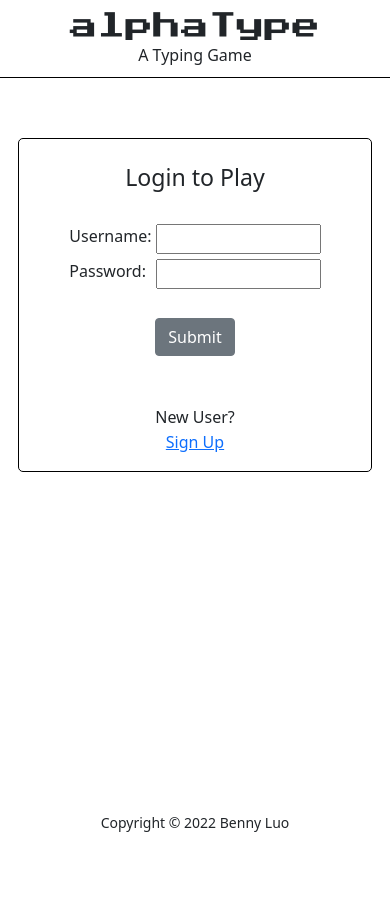
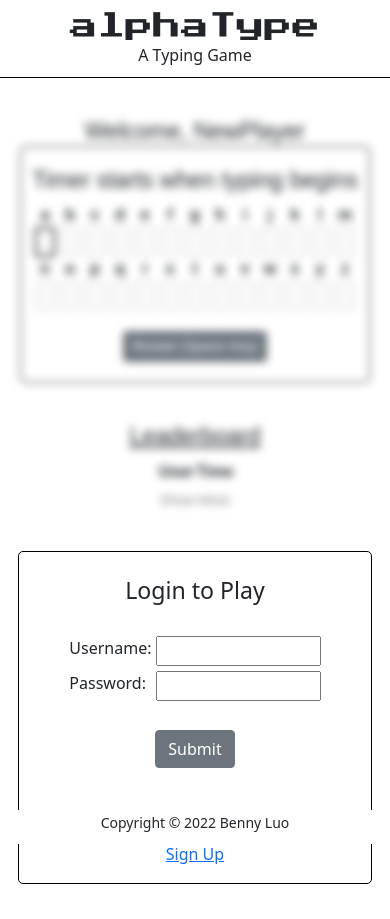
Before and after one commit to alphaType-benny/alphatype-ui, a React (Create React App) app: page / in a window 390 px wide. Before the commit the page ends 844 px from the top, so only its background shows below. Built offline with nearby package versions, Linux system fonts and the light colour scheme; no server answers.

Commit message:
Added blurred logged out state

```diff
--- a/src/App.css
+++ b/src/App.css
@@ -48,7 +48,7 @@
   margin: 0;
 }
 
-@media (min-width: 376px){
+@media (min-width: 1025px) {
   .mainContainer {
     font-family: 'Krub', sans-serif;
     display: grid;
@@ -66,6 +66,7 @@
     grid-column: 2/3;
     grid-row: 1/2;
     padding: 20px 50px 10px;
+    justify-self: stretch;
   }
 
   .left-display {
@@ -96,7 +97,7 @@
     width: 25px;
   }
 
-  .inputStyle{
+  .letterInput{
     width: 22px;
     text-align: center;
   }
@@ -114,13 +115,95 @@
     justify-content: center;
   }
 
-  .logoutButton{
-    border: none;
+  .logoutWeb{
+    margin: 20px;
+  }
+
+  .logoutMobile{
+    display: none;
+  }
+}
+
+@media (min-width: 376px) and (max-width: 1024px){
+  .mainContainer {
+    font-family: 'Krub', sans-serif;
+    display: grid;
+    padding: 0 10px 35px;
+    margin: auto;
+    width: 525px;
+    grid-template-columns: 1;
+    grid-template-rows: 3;
+
+  }
+
+  .ctr-display {
+    border: 1px black solid;
+    border-radius: 5px;
+    padding: 20px 0;
+    grid-column: 1;
+    grid-row: 2/3;
+  }
+
+  .left-display {
+    grid-column: 1;
+    grid-row: 1/2;
+  }
+
+  .right-display {
+    grid-column: 1;
+    grid-row: 3/4;
+    padding-top: 0px;
+  }
+
+  .notifFlex{
+    height: 40px;
+  }
+
+  .letterInputFlex{
+    display: flex;
+    justify-content: center;
+  }
+
+  .letterInputSpan{
+    width: 25px;
+  }
+
+  .letterInput{
+    width: 22px;
+    text-align: center;
+  }
+
+  .letterInputFields{
+    margin-bottom: 20px;
+  }
+
+  .userCard{
+    margin-bottom: 20px;
+  }
+
+  .rankDisplay{
+    margin-bottom: 0;
+  }
+
+  .userStats{
+    margin: 0 auto 10px;
+    justify-self: center;
+  }
+
+  .leaderContainer{
+    margin-top: 20px;
+  }
+
+  .logoutWeb{
+    display: none;
+  }
+
+  .logoutMobile{
     margin: 20px;
   }
 }
 
-@media (max-width: 375px){
+@media (max-width: 414px){
   .mainContainer {
     font-family: 'Krub', sans-serif;
     display: grid;
@@ -165,7 +248,7 @@
   }
 
   .letterInput{
-    width: 18px;
+    width: 20px;
     text-align: center;
   }
 
@@ -178,20 +261,24 @@
   }
 
   .rankDisplay{
-    margin-bottom: 10px;
+    margin-bottom: 0;
   }
 
   .userStats{
-    display: none;
-    justify-content: center;
-  }
-
-  .logoutButton{
-    margin-bottom: 10px;
+    margin: 0 auto 10px;
+    justify-self: center;
   }
 
   .leaderContainer{
     margin-top: 20px;
+  }
+
+  .logoutWeb{
+    display: none;
+  }
+
+  .logoutMobile{
+    margin: 20px;
   }
 }
 
--- a/src/components/Body.js
+++ b/src/components/Body.js
@@ -6,6 +6,7 @@ import LetterInput from "./LetterInput"
 import Leaderboard from "./Leaderboard"
 import UserCard from "./UserCard"
 import Login from "./Login"
+import logoutButton from "./LogoutButton"
 import { getAllUsers } from '../reducers/allUserReducer'
 import { setToken } from '../reducers/resultReducer'
 import { setCurrentUser } from '../reducers/currentUserReducer'
@@ -49,6 +50,9 @@ const Body = () => {
                 <UserCard
                     usersTopScore = {usersTopScore}
                 />
+                <div className="logoutWeb">
+                    {logoutButton()}
+                </div>
             </div>
             <div className="ctr-display">
                 <LetterInput
@@ -63,7 +67,38 @@ const Body = () => {
                     setUsersTopScore = {setUsersTopScore}
                 />
             </div>
+            <div className="logoutMobile">
+                {logoutButton()}
+            </div>
         </div>
+        )
+    }
+
+    const gamePreview = () => {
+        return(
+            <div classNmae="previewContainer">
+                <div className = "mainContainer" style={{filter:"blur(4px)"}}>
+                    <div className="left-display">
+                        <h3 style={{margin:0}}>Welcome, NewPlayer</h3>
+                    </div>
+                    <div className="ctr-display">
+                        <LetterInput
+                            totalTime = {totalTime}
+                            setTotalTime = {setTotalTime}
+                        />
+                    </div>
+                    <div className = "right-display">
+                        <Leaderboard
+                            totalTime = {totalTime}
+                            usersTopScore = {usersTopScore}
+                            setUsersTopScore = {setUsersTopScore}
+                        />
+                    </div>
+                </div>
+                <Login
+                    notification={notification}
+                />
+            </div>
         )
     }
 
@@ -78,11 +113,8 @@ const Body = () => {
 
             {
                 user ?
-                loggedInDisplay()
-                :
-                <Login
-                    notification={notification}
-                />
+                loggedInDisplay() :
+                <div> {gamePreview()} </div>
             }
         </div>
     )
--- a/src/components/LetterInput.js
+++ b/src/components/LetterInput.js
@@ -112,8 +112,7 @@ const LetterInput = ({setTotalTime}) =>{
                     maxLength="1"
                     onChange={(e)=>spellCheck(a.idx, a.a, e.target.value)}
                     onKeyDown={()=>totalKeyPress += 1}
-                    style={{width: "20px", textAlign:"center"}}
-                    className="LetterInput"
+                    className="letterInput"
                     autoComplete="off"
                 />
               </span>
--- /dev/null
+++ b/src/components/LogoutButton.js
@@ -0,0 +1,24 @@
+
+import React from "react"
+import { useDispatch } from 'react-redux'
+import { setCurrentUser } from '../reducers/currentUserReducer'
+import Button from 'react-bootstrap/Button'
+
+const LogoutButton = () => {
+
+    const dispatch = useDispatch()
+
+    const logout = () => {
+        //setUser(null)
+        dispatch(setCurrentUser(null))
+        return window.localStorage.removeItem('loggedAppUser')
+    }
+
+    return(
+        <div>
+            <Button className="logoutButton" variant="outline-secondary" size="sm" onClick={()=>logout()}>Logout</Button>
+        </div>
+    )
+}
+
+export default LogoutButton
--- a/src/components/UserCard.js
+++ b/src/components/UserCard.js
@@ -1,15 +1,10 @@
 
-import React, {useState} from "react"
-import { useSelector, useDispatch } from 'react-redux'
-import { setCurrentUser } from '../reducers/currentUserReducer'
-import Button from 'react-bootstrap/Button'
+import React from "react"
+import { useSelector} from 'react-redux'
 import Badge from 'react-bootstrap/Badge'
 
 
-
 const UserCard = ({usersTopScore}) => {
-
-    const dispatch = useDispatch()
 
     const user = useSelector(state => state.currentUser)
     const allUsers = useSelector(state => state.users)
@@ -31,13 +26,6 @@ const UserCard = ({usersTopScore}) => {
         }
     }
 
-
-    const logout = () => {
-        //setUser(null)
-        dispatch(setCurrentUser(null))
-        return window.localStorage.removeItem('loggedAppUser')
-    }
-
     return(
         <div className="userCard">
             <h3 style={{margin:0}}>Welcome, {user.username}</h3>
@@ -54,7 +42,6 @@ const UserCard = ({usersTopScore}) => {
                     </tr>
                 </tbody>
             </table>
-            <Button className="logoutButton" variant="outline-secondary" size="sm" onClick={()=>logout()}>Logout</Button>
         </div>
     )
 }
```
Also changed, not shown: src/components/GameDescription.js (added).
